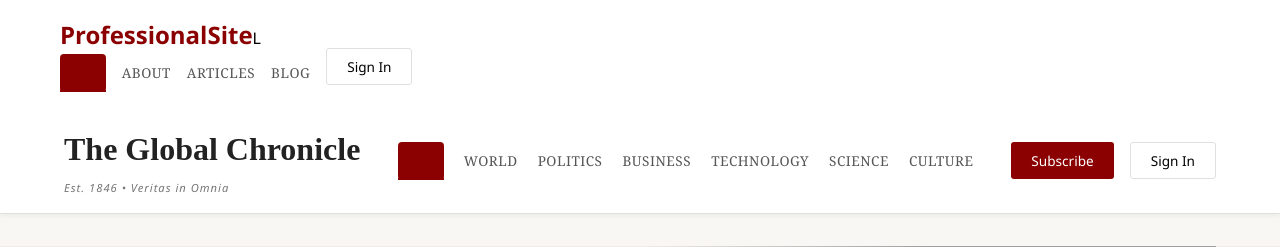
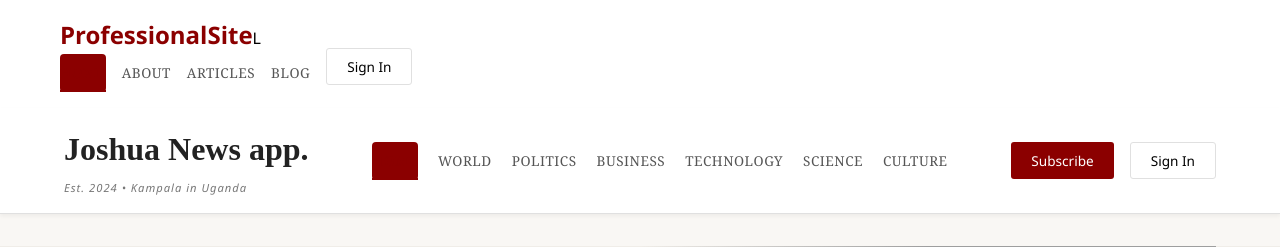
Before and after one commit to mugz-josh/updator, a React (Vite) app in the folder news-updator/: page / in a window 1280 px wide. Shown: the top 247 px of the page. Built offline with nearby package versions, Linux system fonts and the light colour scheme; grey boxes are pictures that could not be loaded.

Commit message:
Updated the certain content in my Home page

```diff
--- a/news-updator/src/pages/Home.tsx
+++ b/news-updator/src/pages/Home.tsx
@@ -12,8 +12,8 @@
       <header className="app-header">
         <div className="header-content">
           <div className="header-brand">
-            <h1 className="app-title">The Global Chronicle</h1>
-            <p className="app-subtitle">Est. 1846 • Veritas in Omnia</p>
+            <h1 className="app-title">Joshua News app.</h1>
+            <p className="app-subtitle">Est. 2024 • Kampala in Uganda</p>
           </div>
           <nav className="main-nav">
             <a href="#" className="nav-link active">Home</a>
```
